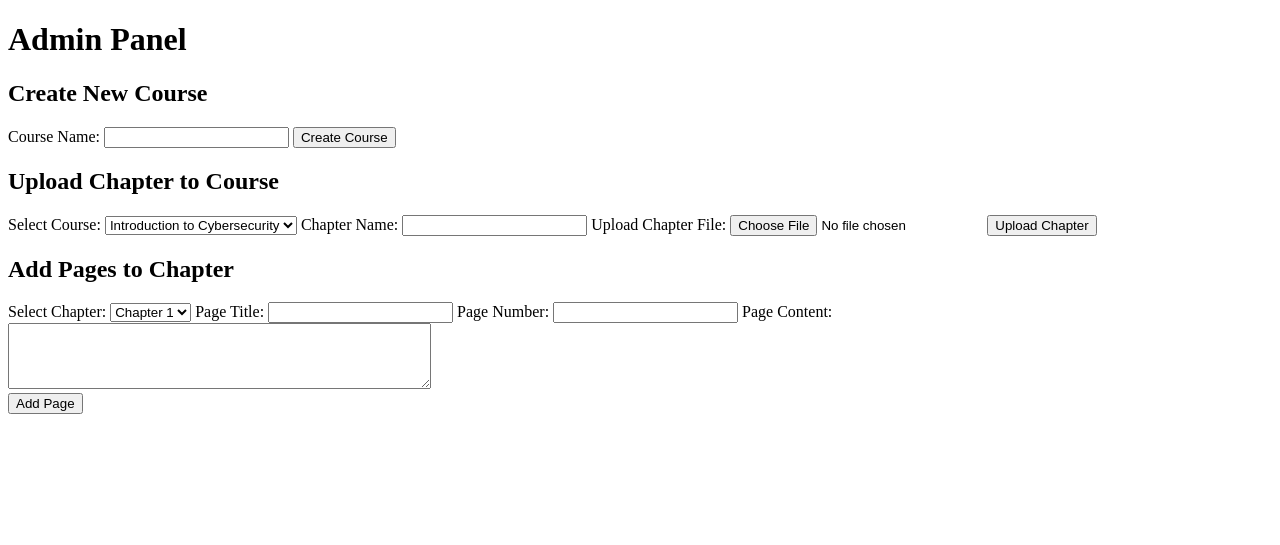
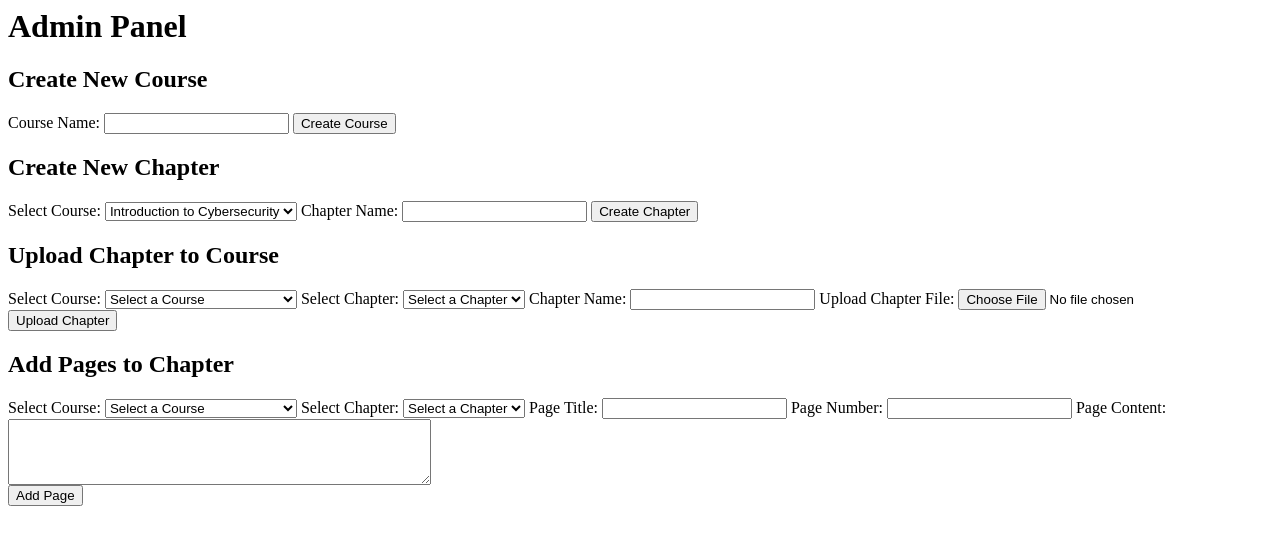
Before and after one commit to Rayalou/INFO4190_Proj, a PHP site: page /admin.php in a window 1280 px wide. Shown: the top 545 px of the page. Run offline with PHP 8.4, Linux system fonts and the light colour scheme; data comes from the database, SQL or seed files in the repository.

Commit message:
Update admin.php

```diff
--- a/Website/uploads/admin.php
+++ b/Website/uploads/admin.php
@@ -13,25 +13,34 @@ if ($result->num_rows > 0) {
     }
 }
 
-// Fetch existing chapters
-$sql = "SELECT chapterID, chapterName FROM chapters";
-$result = $conn->query($sql);
-
-// Array to store chapters
-$chapters = [];
-if ($result->num_rows > 0) {
-    while ($row = $result->fetch_assoc()) {
-        $chapters[] = $row;
-    }
-}
-
 $conn->close();
 ?>
-<!DOCTYPE html>
+
 <html lang="en">
 <head>
     <meta charset="UTF-8">
     <title>Admin Panel</title>
+    <script>
+        function fetchChapters(courseID, targetSelectID) {
+            if (courseID) {
+                fetch('get_chapters.php?courseID=' + courseID)
+                    .then(response => response.json())
+                    .then(data => {
+                        let chapterSelect = document.getElementById(targetSelectID);
+                        chapterSelect.innerHTML = '<option value="">Select a Chapter</option>';
+                        data.forEach(chapter => {
+                            let option = document.createElement('option');
+                            option.value = chapter.chapterID;
+                            option.text = chapter.chapterName;
+                            chapterSelect.add(option);
+                        });
+                    })
+                    .catch(error => console.error('Error fetching chapters:', error));
+            } else {
+                document.getElementById(targetSelectID).innerHTML = '<option value="">Select a Chapter</option>';
+            }
+        }
+    </script>
 </head>
 <body>
 <h1>Admin Panel</h1>
@@ -41,8 +50,8 @@ $conn->close();
     <input type="text" name="courseName" id="courseName" required>
     <input type="submit" value="Create Course">
 </form>
-<h2>Upload Chapter to Course</h2>
-<form action="upload_chapter.php" method="post" enctype="multipart/form-data">
+<h2>Create New Chapter</h2>
+<form action="create_chapter.php" method="post">
     <label for="courseID">Select Course:</label>
     <select name="courseID" id="courseID" required>
         <?php foreach ($courses as $course): ?>
@@ -51,17 +60,44 @@ $conn->close();
     </select>
     <label for="chapterName">Chapter Name:</label>
     <input type="text" name="chapterName" id="chapterName" required>
+    <input type="submit" value="Create Chapter">
+</form>
+
+<h2>Upload Chapter to Course</h2>
+<form action="upload_chapter.php" method="post" enctype="multipart/form-data">
+    <label for="uploadCourse">Select Course:</label>
+    <select name="courseID" id="uploadCourse" required onchange="fetchChapters(this.value, 'uploadChapter')">
+        <option value="">Select a Course</option>
+        <?php foreach ($courses as $course): ?>
+            <option value="<?php echo $course['courseID']; ?>"><?php echo $course['courseName']; ?></option>
+        <?php endforeach; ?>
+    </select>
+    <label for="uploadChapter">Select Chapter:</label>
+    <select name="chapterID" id="uploadChapter" required>
+        <option value="">Select a Chapter</option>
+        <!-- Chapters will be populated here based on the selected course -->
+    </select>
+    <label for="chapterName">Chapter Name:</label>
+    <input type="text" name="chapterName" id="chapterName" required>
     <label for="file">Upload Chapter File:</label>
     <input type="file" name="file" id="file" required>
     <input type="submit" value="Upload Chapter">
 </form>
+
+
 <h2>Add Pages to Chapter</h2>
 <form action="upload_pages.php" method="post">
+    <label for="selectCourse">Select Course:</label>
+    <select name="courseID" id="selectCourse" required onchange="fetchChapters(this.value, 'selectChapter')">
+        <option value="">Select a Course</option>
+        <?php foreach ($courses as $course): ?>
+            <option value="<?php echo $course['courseID']; ?>"><?php echo $course['courseName']; ?></option>
+        <?php endforeach; ?>
+    </select>
     <label for="selectChapter">Select Chapter:</label>
     <select name="chapterID" id="selectChapter" required>
-        <?php foreach ($chapters as $chapter): ?>
-            <option value="<?php echo $chapter['chapterID']; ?>"><?php echo $chapter['chapterName']; ?></option>
-        <?php endforeach; ?>
+        <option value="">Select a Chapter</option>
+        <!-- Chapters will be populated here based on the selected course -->
     </select>
     <label for="pageTitle">Page Title:</label>
     <input type="text" name="pageTitle" id="pageTitle" required>
```
